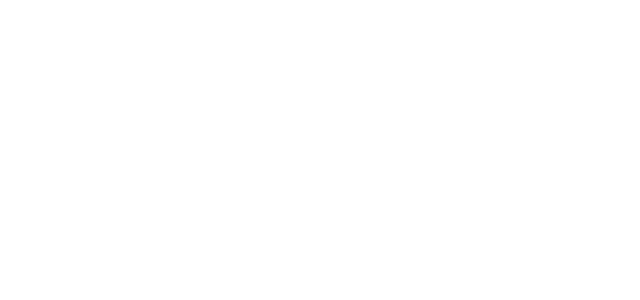
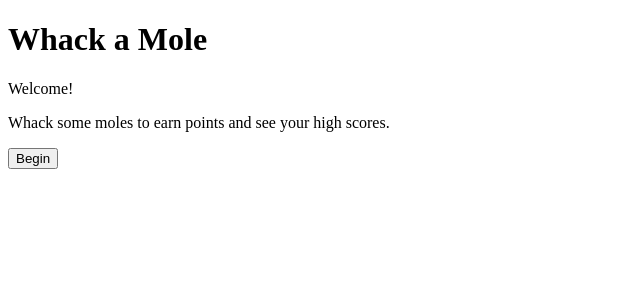
Before and after one commit to LowComDenom/whack-a-mole, a React (Vite) app: page / in a window 1280 px wide. Shown: the top 300 px of the page, without its empty margins (0-640 px from the left). Built offline with nearby package versions, Linux system fonts and the light colour scheme.

Commit message:
Screen changing functions done

```diff
--- a/src/App.jsx
+++ b/src/App.jsx
@@ -1,3 +1,14 @@
+import { useState } from "react"
+import Welcome from "./UI/Welcome"
+import Game from "./UI/Game"
+
 export default function App() {
-  return <></>;
+  const [screen, setScreen] = useState("welcome")
+  return (
+    <div className="container">
+      <h1>Whack a Mole</h1>
+      {screen === "welcome" ? (<Welcome setScreen={setScreen} />) : <></>}
+      {screen === "game" ? (<Game setScreen={setScreen} />) : <></>}
+    </div>
+  )
 }
--- /dev/null
+++ b/src/UI/Game.jsx
@@ -0,0 +1,11 @@
+import Welcome from "./Welcome";
+
+export default function Game({ setScreen }) {
+  return (
+    <nav>
+      <span>Score: 0</span>
+      <span>Timer: 15</span>
+      <span><button onClick={() => setScreen("welcome")}>Restart</button></span>
+    </nav>
+  )
+}
--- /dev/null
+++ b/src/UI/Welcome.jsx
@@ -0,0 +1,9 @@
+export default function Welcome({ setScreen }) {
+  return (
+    <div className="welcome" >
+      <p>Welcome!</p>
+      <p>Whack some moles to earn points and see your high scores.</p>
+      <button onClick={()=>setScreen("game")}>Begin</button>
+    </div>
+  )
+}
```
Also changed, not shown: src/Game/Holes.jsx (added), src/Game/Logic.jsx (added), src/Game/Mole.jsx (added), 1 other file (tests, documents, lock files or other folders).
